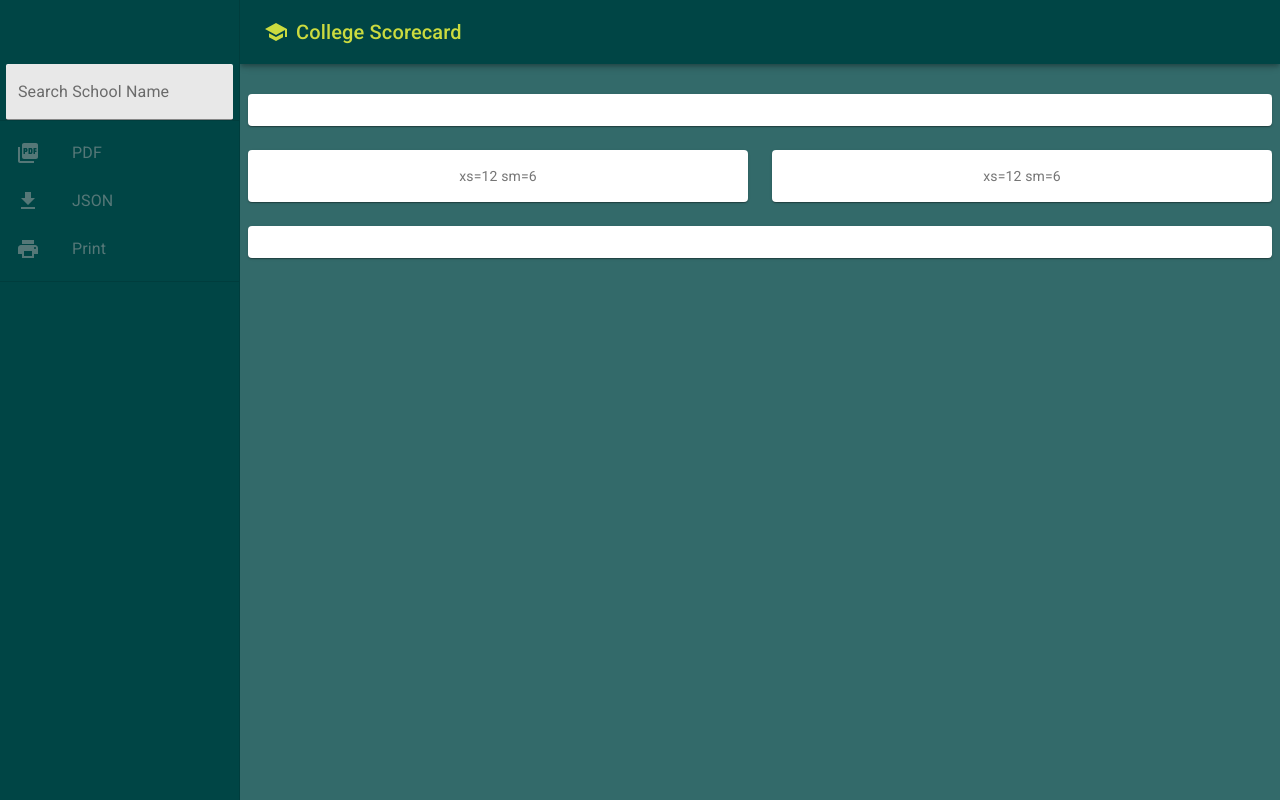
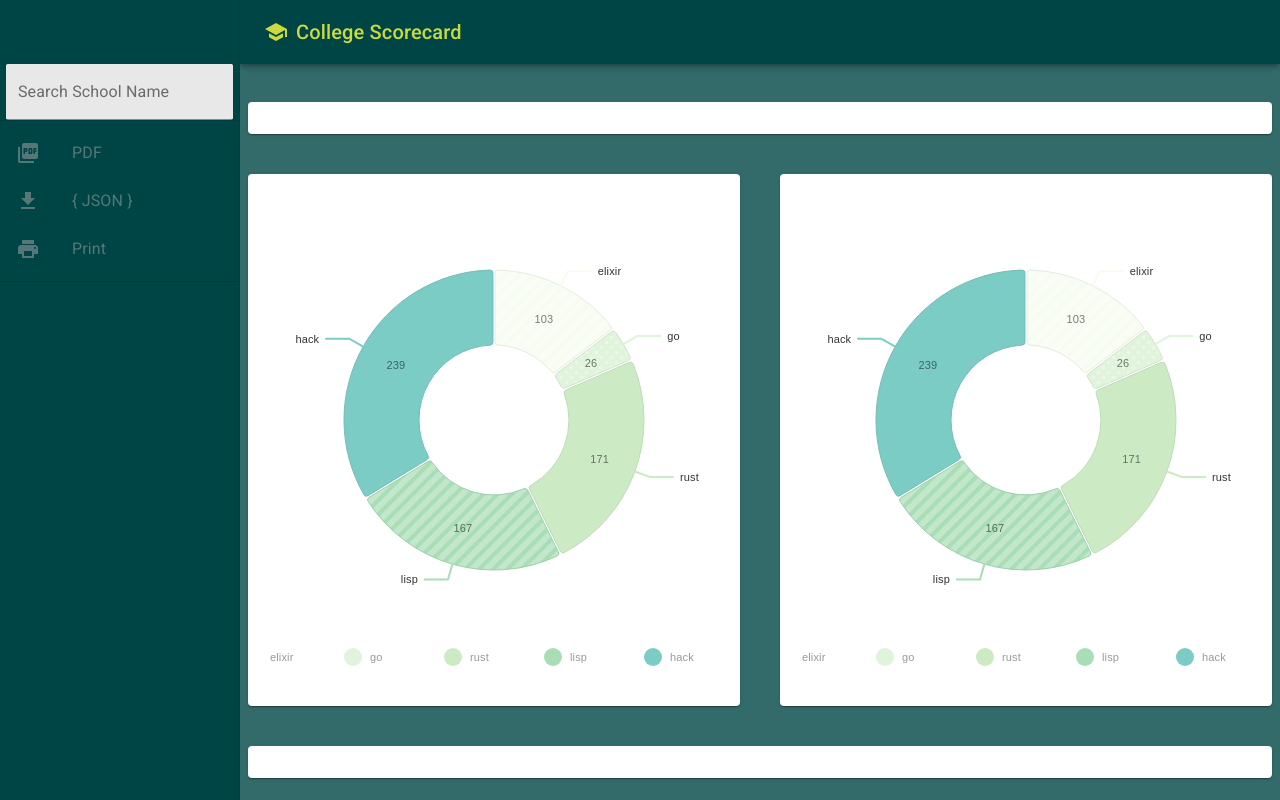
Before and after one commit to gsc229/eduanalytics-front, a Next.js app: page /school-detail/1 in a window 1280 px wide. Shown: the top 800 px of the page. Built offline with nearby package versions, Linux system fonts and the light colour scheme.

Commit message:
found brekpoints to maximize the size of the pie charts

```diff
--- a/components/Drawer/SideDrawer.tsx
+++ b/components/Drawer/SideDrawer.tsx
@@ -10,16 +10,15 @@
 import PrintIcon from '@material-ui/icons/Print'
 import GetAppIcon from '@material-ui/icons/GetApp'
 import { makeStyles, useTheme } from '@material-ui/core'
-import { Theme } from '@material-ui/core'
 import { useSchoolsContext } from '../../src/store'
 import SearchInput from '../Search/SearchInput'
-
+import CssBaseline from '@material-ui/core/CssBaseline'
 const drawerWidth = 240
 
 
 const useStyles = makeStyles((theme) => ({
   drawer: {
-    [theme.breakpoints.up('sm')]: {
+    [theme.breakpoints.up('lg')]: {
       width: drawerWidth,
       flexShrink: 0,
     },
@@ -42,7 +41,6 @@
 }))
 
 const SideDrawer = () => {
-
   const { drawerOpen, setDrawerOpen, currentSchool } = useSchoolsContext()
   const classes = useStyles(currentSchool)
   const theme = useTheme()
@@ -61,7 +59,7 @@
             <ListItem disabled={!currentSchool} className={classes.listItem} button>
               <ListItemIcon className={classes.listIcon} > <GetAppIcon />
                 </ListItemIcon>
-              <ListItemText primary="JSON" />
+              <ListItemText primary="{ JSON }" />
             </ListItem>
             <ListItem disabled={!currentSchool} className={classes.listItem} button>
               <ListItemIcon className={classes.listIcon} > <PrintIcon />
@@ -76,9 +74,8 @@
   return (
     <nav className={classes.drawer} aria-label="mailbox folders">
         {/* The implementation can be swapped with js to avoid SEO duplication of links. */}
-        <Hidden smUp implementation="css">
+        <Hidden lgUp implementation="css">
           <Drawer
-            //container={container}
             variant="temporary"
             anchor={theme.direction === 'rtl' ? 'right' : 'left'}
             open={drawerOpen}
@@ -93,7 +90,7 @@
             {drawer}
           </Drawer>
         </Hidden>
-        <Hidden xsDown implementation="css">
+        <Hidden mdDown implementation="css">
           <Drawer
             classes={{
               paper: classes.drawerPaper,
--- a/components/Footer/Footer.tsx
+++ b/components/Footer/Footer.tsx
@@ -31,7 +31,7 @@
   const classes = useStyles()
 
   return (
-    <footer className={classes.footer}>
+    <footer style={{position: "sticky"}} className={classes.footer}>
       <Typography variant="h6" align="center" gutterBottom>
         Analytics can help students succeed
       </Typography>
--- a/components/Header/Header.tsx
+++ b/components/Header/Header.tsx
@@ -14,7 +14,7 @@
   },
   menuButton: {
     marginRight: theme.spacing(2),
-    [theme.breakpoints.up('sm')]: {
+    [theme.breakpoints.up('lg')]: {
       display: 'none',
     },
   }
--- a/components/SchoolDetail/ProgramDonut.tsx
+++ b/components/SchoolDetail/ProgramDonut.tsx
@@ -1,11 +1,120 @@
-import React from 'react'
-
-function ProgramDonut() {
-  return (
-    <div>
-
-    </div>
-  )
-}
-
-export default ProgramDonut
+import { ResponsivePie } from '@nivo/pie'
+// make sure parent container have a defined height when using
+// responsive component, otherwise height will be 0 and
+// no chart will be rendered.
+// website examples showcase many properties,
+// you'll often use just a few of them.
+export const ProgramDonut = ({ data /* see data tab */ }:{data:any}) => (
+    <ResponsivePie
+        data={data}
+        margin={{ top: 40, right: 80, bottom: 80, left: 80 }}
+        innerRadius={0.5}
+        padAngle={0.7}
+        cornerRadius={3}
+        activeOuterRadiusOffset={8}
+        colors={{ scheme: 'green_blue' }}
+        borderWidth={1}
+        borderColor={{ from: 'color', modifiers: [ [ 'darker', 0.2 ] ] }}
+        arcLinkLabelsSkipAngle={10}
+        arcLinkLabelsTextColor="#333333"
+        arcLinkLabelsThickness={2}
+        arcLinkLabelsColor={{ from: 'color' }}
+        arcLabelsSkipAngle={10}
+        arcLabelsTextColor={{ from: 'color', modifiers: [ [ 'darker', 2 ] ] }}
+        defs={[
+            {
+                id: 'dots',
+                type: 'patternDots',
+                background: 'inherit',
+                color: 'rgba(255, 255, 255, 0.3)',
+                size: 4,
+                padding: 1,
+                stagger: true
+            },
+            {
+                id: 'lines',
+                type: 'patternLines',
+                background: 'inherit',
+                color: 'rgba(255, 255, 255, 0.3)',
+                rotation: -45,
+                lineWidth: 6,
+                spacing: 10
+            }
+        ]}
+        fill={[
+            {
+                match: {
+                    id: 'ruby'
+                },
+                id: 'dots'
+            },
+            {
+                match: {
+                    id: 'c'
+                },
+                id: 'dots'
+            },
+            {
+                match: {
+                    id: 'go'
+                },
+                id: 'dots'
+            },
+            {
+                match: {
+                    id: 'python'
+                },
+                id: 'dots'
+            },
+            {
+                match: {
+                    id: 'scala'
+                },
+                id: 'lines'
+            },
+            {
+                match: {
+                    id: 'lisp'
+                },
+                id: 'lines'
+            },
+            {
+                match: {
+                    id: 'elixir'
+                },
+                id: 'lines'
+            },
+            {
+                match: {
+                    id: 'javascript'
+                },
+                id: 'lines'
+            }
+        ]}
+        legends={[
+            {
+                anchor: 'bottom',
+                direction: 'row',
+                justify: false,
+                translateX: 0,
+                translateY: 56,
+                itemsSpacing: 0,
+                itemWidth: 100,
+                itemHeight: 18,
+                itemTextColor: '#999',
+                itemDirection: 'left-to-right',
+                itemOpacity: 1,
+                symbolSize: 18,
+                symbolShape: 'circle',
+                effects: [
+                    {
+                        on: 'hover',
+                        style: {
+                            itemTextColor: '#000'
+                        }
+                    }
+                ]
+            }
+        ]}
+    />
+)
--- a/components/SchoolDetail/RaceEthDonut.tsx
+++ b/components/SchoolDetail/RaceEthDonut.tsx
@@ -1,11 +1,120 @@
-import React from 'react'
-
-function RaceEthDonut() {
-  return (
-    <div>
-
-    </div>
-  )
-}
-
-export default RaceEthDonut
+import { ResponsivePie } from '@nivo/pie'
+// make sure parent container have a defined height when using
+// responsive component, otherwise height will be 0 and
+// no chart will be rendered.
+// website examples showcase many properties,
+// you'll often use just a few of them.
+export const RaceEthDonut = ({ data /* see data tab */ }:{data:any}) => (
+    <ResponsivePie
+        data={data}
+        margin={{ top: 40, right: 80, bottom: 80, left: 80 }}
+        innerRadius={0.5}
+        padAngle={0.7}
+        cornerRadius={3}
+        activeOuterRadiusOffset={8}
+        colors={{ scheme: 'green_blue' }}
+        borderWidth={1}
+        borderColor={{ from: 'color', modifiers: [ [ 'darker', 0.2 ] ] }}
+        arcLinkLabelsSkipAngle={10}
+        arcLinkLabelsTextColor="#333333"
+        arcLinkLabelsThickness={2}
+        arcLinkLabelsColor={{ from: 'color' }}
+        arcLabelsSkipAngle={10}
+        arcLabelsTextColor={{ from: 'color', modifiers: [ [ 'darker', 2 ] ] }}
+        defs={[
+            {
+                id: 'dots',
+                type: 'patternDots',
+                background: 'inherit',
+                color: 'rgba(255, 255, 255, 0.3)',
+                size: 4,
+                padding: 1,
+                stagger: true
+            },
+            {
+                id: 'lines',
+                type: 'patternLines',
+                background: 'inherit',
+                color: 'rgba(255, 255, 255, 0.3)',
+                rotation: -45,
+                lineWidth: 6,
+                spacing: 10
+            }
+        ]}
+        fill={[
+            {
+                match: {
+                    id: 'ruby'
+                },
+                id: 'dots'
+            },
+            {
+                match: {
+                    id: 'c'
+                },
+                id: 'dots'
+            },
+            {
+                match: {
+                    id: 'go'
+                },
+                id: 'dots'
+            },
+            {
+                match: {
+                    id: 'python'
+                },
+                id: 'dots'
+            },
+            {
+                match: {
+                    id: 'scala'
+                },
+                id: 'lines'
+            },
+            {
+                match: {
+                    id: 'lisp'
+                },
+                id: 'lines'
+            },
+            {
+                match: {
+                    id: 'elixir'
+                },
+                id: 'lines'
+            },
+            {
+                match: {
+                    id: 'javascript'
+                },
+                id: 'lines'
+            }
+        ]}
+        legends={[
+            {
+                anchor: 'bottom',
+                direction: 'row',
+                justify: false,
+                translateX: 0,
+                translateY: 56,
+                itemsSpacing: 0,
+                itemWidth: 100,
+                itemHeight: 18,
+                itemTextColor: '#999',
+                itemDirection: 'left-to-right',
+                itemOpacity: 1,
+                symbolSize: 18,
+                symbolShape: 'circle',
+                effects: [
+                    {
+                        on: 'hover',
+                        style: {
+                            itemTextColor: '#000'
+                        }
+                    }
+                ]
+            }
+        ]}
+    />
+)
--- /dev/null
+++ b/components/SchoolDetail/reTestData.json
@@ -0,0 +1,32 @@
+[
+  {
+    "id": "elixir",
+    "label": "elixir",
+    "value": 103,
+    "color": "hsl(311, 70%, 50%)"
+  },
+  {
+    "id": "go",
+    "label": "go",
+    "value": 26,
+    "color": "hsl(129, 70%, 50%)"
+  },
+  {
+    "id": "rust",
+    "label": "rust",
+    "value": 171,
+    "color": "hsl(228, 70%, 50%)"
+  },
+  {
+    "id": "lisp",
+    "label": "lisp",
+    "value": 167,
+    "color": "hsl(41, 70%, 50%)"
+  },
+  {
+    "id": "hack",
+    "label": "hack",
+    "value": 239,
+    "color": "hsl(321, 70%, 50%)"
+  }
+]
--- a/package.json
+++ b/package.json
@@ -12,12 +12,12 @@
     "@material-ui/core": "^4.12.1",
     "@material-ui/icons": "^4.11.2",
     "@material-ui/lab": "^4.0.0-alpha.60",
-    "@types/react-table": "^7.7.2",
+    "@nivo/core": "^0.72.0",
+    "@nivo/pie": "^0.72.0",
     "axios": "^0.21.1",
     "next": "11.0.1",
     "react": "17.0.2",
     "react-dom": "17.0.2",
-    "react-table": "^7.7.0",
     "sass": "^1.35.2"
   },
   "devDependencies": {
--- a/pages/school-detail/[id].tsx
+++ b/pages/school-detail/[id].tsx
@@ -4,6 +4,9 @@
 import { makeStyles, createStyles, Theme } from '@material-ui/core/styles';
 import Paper from '@material-ui/core/Paper';
 import Grid from '@material-ui/core/Grid';
+import { RaceEthDonut } from '../../components/SchoolDetail/RaceEthDonut'
+import { ProgramDonut  } from '../../components/SchoolDetail/ProgramDonut'
+import data from '../../components/SchoolDetail/reTestData.json'
 
 const useStyles = makeStyles((theme: Theme) =>
   createStyles({
@@ -14,6 +17,8 @@
       padding: theme.spacing(2),
       textAlign: 'center',
       color: theme.palette.text.secondary,
+      backgroundColor: "white",
+      margin: theme.spacing(1)
     },
   }),
 );
@@ -22,7 +27,7 @@
 
   const { currentSchool } = useSchoolsContext()
 
-  const classes = useStyles();
+  const classes = useStyles()
 
 
   return (
@@ -33,17 +38,30 @@
           <Grid item xs={12}>
             <Paper className={classes.paper}>{currentSchool?.school.name}</Paper>
           </Grid>
-          <Grid item xs={12} lg={6}>
-            <Paper className={classes.paper}>xs=12 sm=6</Paper>
+          <Grid item xs={12} md={6}>
+            <Paper className={classes.paper}>
+              <div className="pie-container" >
+                <div className="pie-wrapper">
+                  <RaceEthDonut data={data} />
+                </div>
+              </div>
+            </Paper>
           </Grid>
-          <Grid item xs={12} lg={6}>
-            <Paper className={classes.paper}>xs=12 sm=6</Paper>
+          <Grid item xs={12} md={6}>
+            <Paper className={classes.paper}>
+              <div className="pie-container" >
+                <div className="pie-wrapper">
+                  <ProgramDonut data={data} />
+                </div>
+              </div>
+            </Paper>
           </Grid>
           <Grid item xs={12}>
             <Paper className={classes.paper}>{currentSchool?.school.name}</Paper>
           </Grid>
         </Grid>
       </div>
+      {/* <pre style={{color: "white"}} className="pre">{JSON.stringify(currentSchool, null, 4)}</pre> */}
       </div>
     </BasicLayout>
   )
--- a/pages/school-detail/school_detal_page.scss
+++ b/pages/school-detail/school_detal_page.scss
@@ -1,3 +1,12 @@
 .school-detail-page{
   padding-top: 30px;
+  .pie-container{
+    display: flex;
+    width: 100%;
+    justify-content: center;
+    .pie-wrapper{
+      height: 500px;
+      width: 500px;
+    }
+  }
 }
--- a/styles/globals.scss
+++ b/styles/globals.scss
@@ -17,11 +17,13 @@
 
 .page-wrapper{
   width: 100%;
+  min-height: 100vh;
 }
 
 .page-container{
   min-height: 100vh;
-  padding: 0 0.5rem;
+  height: fit-content;
+  padding: 0 0 5rem;
   display: flex;
   justify-content: center;
   background-color: #336A6A;
```
Also changed, not shown: 1 other file (tests, documents, lock files or other folders). Lines whose indentation alone changed are shown as unchanged.
